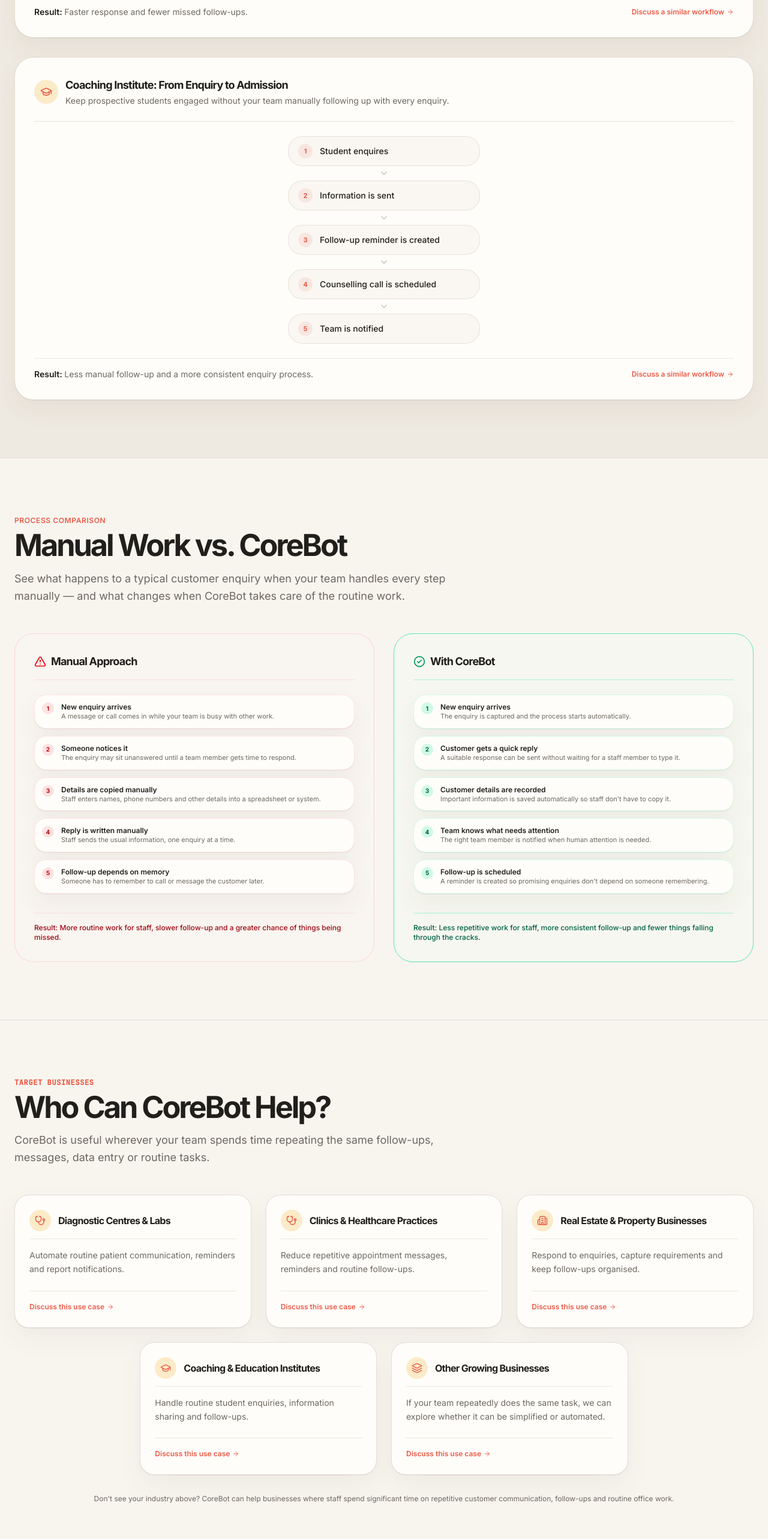
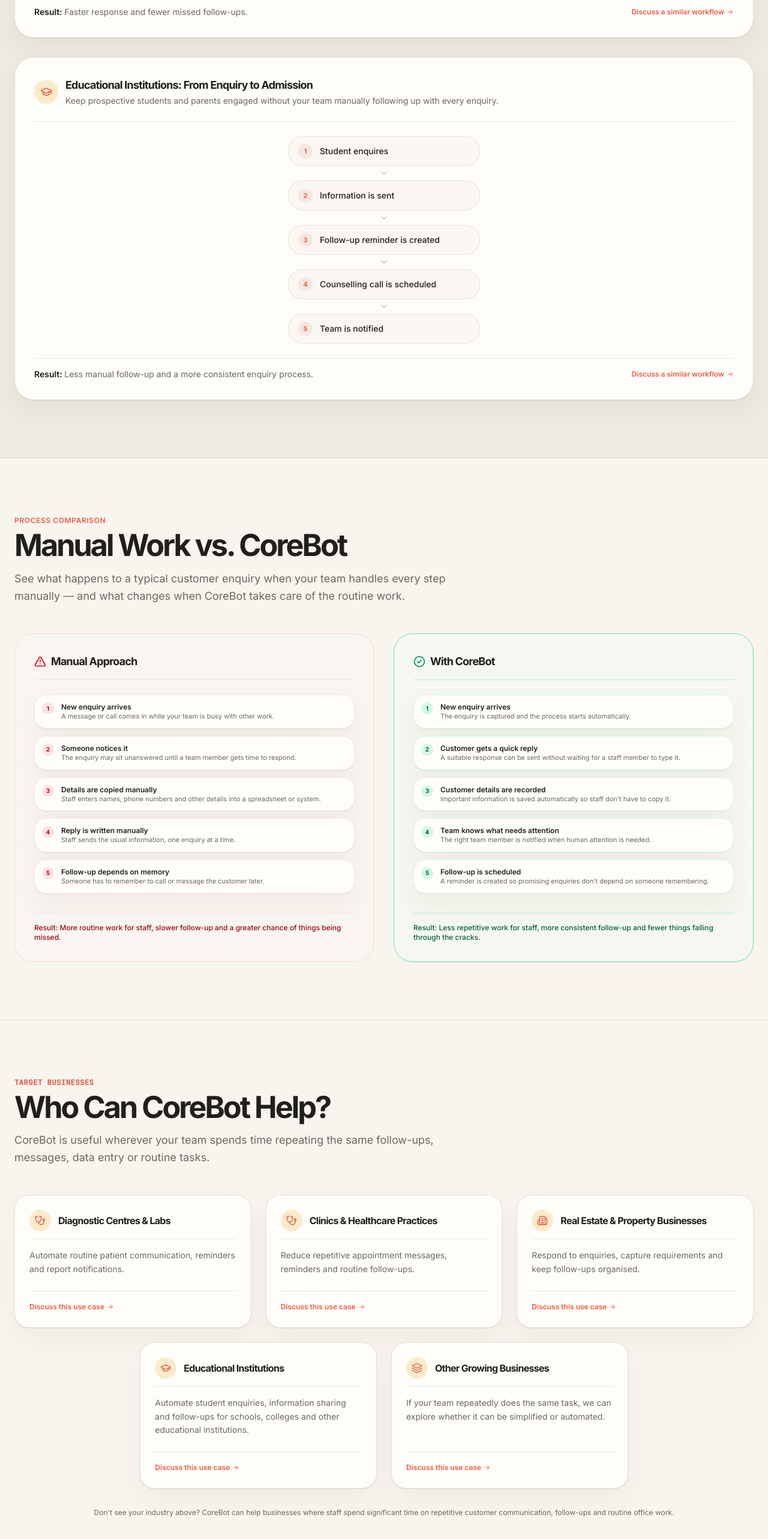
Before and after one commit to dizalwa/Corebot, a Next.js app: page / in a window 1280 px wide. Shown: the part 4820-7386 px from the top of the page at 60% size. Built offline with nearby package versions, Linux system fonts and the light colour scheme.

Commit message:
Update education use-case copy (#1)
* Update education use-case copy

* Test Vercel preview deployment

---------

Co-authored-by: Vipul Kumar <your-vercel-account-email@example.com>

```diff
--- a/components/landing/RealAutomationExamples.tsx
+++ b/components/landing/RealAutomationExamples.tsx
@@ -32,9 +32,9 @@ const EXAMPLES = [
   },
   {
     icon: GraduationCap,
-    title: "Coaching Institute: From Enquiry to Admission",
+    title: "Educational Institutions: From Enquiry to Admission",
     intro:
-      "Keep prospective students engaged without your team manually following up with every enquiry.",
+      "Keep prospective students and parents engaged without your team manually following up with every enquiry.",
     steps: [
       "Student enquires",
       "Information is sent",
--- a/components/landing/WhoWeHelp.tsx
+++ b/components/landing/WhoWeHelp.tsx
@@ -28,9 +28,9 @@ const INDUSTRIES = [
   },
   {
     icon: GraduationCap,
-    title: "Coaching & Education Institutes",
+    title: "Educational Institutions",
     description:
-      "Handle routine student enquiries, information sharing and follow-ups.",
+      "Automate student enquiries, information sharing and follow-ups for schools, colleges and other educational institutions.",
   },
   {
     icon: Layers,
```
